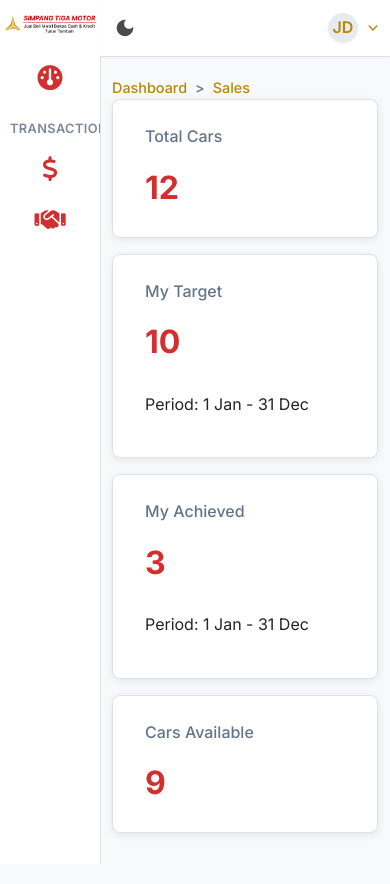
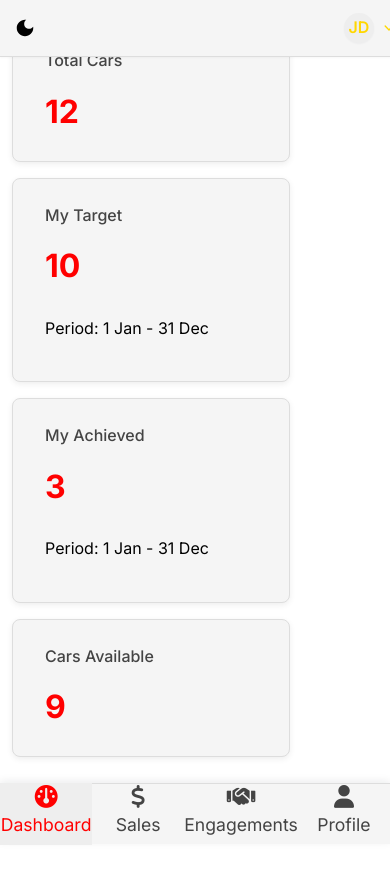
Before and after one commit to TopsNoers/salesmobil.github.io, a plain HTML site: page sales/dashboard_sales.html in a window 390 px wide. Drawn offline with Linux system fonts and the light colour scheme.

Commit message:
Add bottom navigation bar to sales pages for improved accessibility and navigation. Update styles for the bottom navbar and ensure consistent design across dashboard, sales, engagements, and profile pages. Enhance CSS for mobile responsiveness and visual consistency.

```diff
--- a/sales/dashboard_sales.html
+++ b/sales/dashboard_sales.html
@@ -27,8 +27,8 @@
         <span class="profile-name">John Doe</span>
         <svg style="width:18px;height:18px;vertical-align:middle;fill:var(--accent);" viewBox="0 0 20 20"><path d="M5.23 7.21a.75.75 0 0 1 1.06.02L10 11.06l3.71-3.83a.75.75 0 1 1 1.08 1.04l-4.25 4.39a.75.75 0 0 1-1.08 0L5.21 8.27a.75.75 0 0 1 .02-1.06z"/></svg>
         <div class="profile-dropdown" id="profileDropdown">
-          <a href="#">Profile</a>
-          <button onclick="logout()">Logout</button>
+          <a href="profile.html">Profile</a>
+          <button class="btn" onclick="logout()">Logout</button>
         </div>
       </div>
     </div>
@@ -169,6 +169,13 @@
       });
     });
 
+    // function to logout
+    function logout() {
+      console.log('Logout not implemented');
+      localStorage.removeItem('token');
+      window.location.href = '../index.html';
+    }
+
     // On page load, hide all submenus
     var submenus = document.querySelectorAll('.sidebar-submenu');
     submenus.forEach(function(submenu) {
@@ -265,6 +272,21 @@
         applyTheme('dark');
       }
     });
+
+    // function to toggle profile dropdown
+    function toggleProfileDropdown() {
+      document.getElementById('profileDropdown').classList.toggle('active');
+    }
+    function closeProfileDropdown() {
+      document.getElementById('profileDropdown').classList.remove('active');
+    }
 </script>
+
+<nav class="bottom-navbar">
+  <a href="dashboard_sales.html" class="bottom-nav-link active"><i class="fa-solid fa-gauge"></i><span>Dashboard</span></a>
+  <a href="sales.html" class="bottom-nav-link"><i class="fa-solid fa-dollar-sign"></i><span>Sales</span></a>
+  <a href="engagements.html" class="bottom-nav-link"><i class="fa-solid fa-handshake"></i><span>Engagements</span></a>
+  <a href="profile.html" class="bottom-nav-link"><i class="fa-solid fa-user"></i><span>Profile</span></a>
+</nav>
 </body>
 </html>
--- a/style.css
+++ b/style.css
@@ -1,55 +1,58 @@
 :root {
-  /* Light Theme (Default) - Inspired by Simpang Tiga Motor Logo */
-  --background: #F8F9FA; /* Off-White */
-  --foreground: #212529; /* Dark Gray Text */
-  --muted: #E9ECEF;      /* Light Gray for muted backgrounds */
-  --border: #DEE2E6;     /* Standard Light Border */
-  --card: #FFFFFF;          /* White Card Background */
+  /* Light Theme (Default) - Updated */
+  --background: #FFFFFF; /* White */
+  --foreground: #000000; /* Black Text */
+  --secondary-foreground: #444444; /* Dark Gray Secondary Text */
+  --muted: #EEEEEE;      /* Very Light Gray for muted backgrounds (inputs, etc.) */
+  --border: #DDDDDD;     /* Light Gray Border */
+  --card: #F5F5F5;       /* Very Light Gray Card Background */
 
-  --primary: #D32F2F;    /* Logo Red for headings/key text */
-  --primary-foreground: #FFFFFF; /* Text on primary-colored surfaces */
+  --primary: #FF0000;    /* Bright Red (for primary buttons) */
+  --primary-hover: #CC0000; /* Muted Red (for primary button hover) */
+  --primary-foreground: #FFFFFF; /* White text on primary buttons */
 
-  --accent: #B8860B;     /* Classic Gold (DarkGoldenrod) for buttons, links */
-  --accent-hover: #946D09; /* Darker Gold for hover */
+  --accent: #FFD700;     /* Gold (for links and secondary accents) */
+  --accent-hover: #E6BF00; /* Darker Gold for hover */
 
   --radius: 0.5rem;
-  --shadow: 0 2px 8px 0 rgba(0, 0, 0, 0.08);
+  --shadow: 0 2px 6px 0 rgba(0, 0, 0, 0.07); /* Softer shadow */
 
-  --sidebar-bg: #FFFFFF;
-  --sidebar-border: #DEE2E6;
-  --sidebar-active: rgba(184, 134, 11, 0.08); /* Subtle Gold highlight */
-  --sidebar-accent: #B8860B; /* Gold for active item text/icon */
+  --sidebar-bg: #FFFFFF; /* White sidebar */
+  --sidebar-border: #DDDDDD; /* Light Gray sidebar border */
+  --sidebar-active: rgba(255, 215, 0, 0.1); /* Subtle Gold highlight */
+  --sidebar-accent: #FFD700; /* Gold for active sidebar item text/icon */
 
   /* Specific variables for theme toggle icon */
-  --theme-toggle-icon-color: #4A4A4A;
-  --theme-toggle-icon-hover-bg: #E0E0E0;
+  --theme-toggle-icon-color: #000000; /* Black icon */
+  --theme-toggle-icon-hover-bg: #E0E0E0; /* Light Gray hover */
 }
 
 body.dark-mode {
-  /* Dark Theme - Inspired by Simpang Tiga Motor Logo */
+  /* Dark Theme - Inspired by Simpang Tiga Motor Logo - Updated */
   --background: #121212; /* Very Dark Gray */
-  --foreground: #EAEAEA; /* Light Gray Text */
-  --muted: #242424;      /* Subtle Dark Backgrounds */
-  --border: #383838;     /* Dark Borders */
-  --card: #1E1E1E;       /* Card Background */
+  --foreground: #FFFFFF; /* White Text */
+  --muted: #242424;      /* Subtle Dark Backgrounds (kept) */
+  --border: #333333;     /* Dark Gray Borders */
+  --card: #1E1E1E;       /* Charcoal Gray Card Background */
 
-  --primary: #D32F2F;    /* Logo Red - remains consistent */
-  --primary-foreground: #FFFFFF; /* Text on primary-colored surfaces */
+  --primary: #FF0000;    /* Bright Red (Accent Primary) */
+  --primary-foreground: #FFFFFF; /* Text on primary-colored surfaces (kept) */
 
-  --accent: #FFB300;     /* Logo Gold (Brighter for dark theme) */
-  --accent-hover: #FFA000; /* Darker Gold for hover */
+  --accent: #FFD700;     /* Gold (Accent Secondary) */
+  --accent-hover: #A67C00; /* Dark Gold/Brown (Button Hover) */
+  --secondary-foreground: #FFFFFF; /* White Text */
 
   /* --radius is inherited */
-  --shadow: 0 4px 12px 0 rgba(0, 0, 0, 0.25); /* Adjusted shadow for dark theme */
+  --shadow: 0 4px 12px 0 rgba(0, 0, 0, 0.25); /* Adjusted shadow for dark theme (kept) */
 
-  --sidebar-bg: #1A1A1A;
-  --sidebar-border: #303030;
-  --sidebar-active: rgba(255, 179, 0, 0.15); /* Subtle Gold highlight */
-  --sidebar-accent: #FFC107; /* Brighter Gold for active item text/icon */
+  --sidebar-bg: #1E1E1E;    /* Align with Card Background */
+  --sidebar-border: #333333; /* Align with new Border */
+  --sidebar-active: rgba(255, 215, 0, 0.15); /* Subtle New Gold highlight */
+  --sidebar-accent: #FFD700; /* New Gold for active item text/icon */
 
   /* Specific variables for theme toggle icon in dark mode */
-  --theme-toggle-icon-color: #E0E0E0;
-  --theme-toggle-icon-hover-bg: #3A3A3A;
+  --theme-toggle-icon-color: #FFFFFF; /* Align with new Primary Text */
+  --theme-toggle-icon-hover-bg: #3A3A3A; /* Kept */
 }
 
 body {
@@ -94,7 +97,7 @@ body {
 }
 
 .sidebar a {
-  color: var(--primary);
+  color: var(--secondary-foreground);
   text-decoration: none;
   padding: 12px 32px;
   display: flex;
@@ -110,8 +113,9 @@ body {
 
 .sidebar a.active,
 .sidebar a:hover {
-  background: var(--sidebar-active);
-  color: var(--sidebar-accent);
+  background: var(--primary);
+  color: var(--primary-foreground);
+  border-radius: var(--radius);
 }
 
 .main {
@@ -151,7 +155,7 @@ body {
 .card h3 {
   margin: 0 0 4px;
   font-size: 1rem;
-  color: #64748b;
+  color: var(--secondary-foreground);
   font-weight: 500;
 }
 
@@ -177,7 +181,7 @@ body {
 }
 
 .btn {
-  background: var(--accent);
+  background: var(--primary);
   color: var(--primary-foreground);
   border: none;
   padding: 8px 20px;
@@ -192,7 +196,7 @@ body {
 
 .btn:hover,
 .btn:focus {
-  background: var(--accent-hover);
+  background: var(--primary-hover);
 }
 
 /* Responsive Table Wrapper */
@@ -243,7 +247,7 @@ tr:last-child td {
   font-size: 1rem;
   padding: 0;
   border-radius: var(--radius);
-  transition: background 0.12s;
+  transition: background 0.12s, color 0.12s;
 }
 
 .actions button:hover,
@@ -293,7 +297,7 @@ tr:last-child td {
   display: block;
   margin: 12px 0 4px;
   font-size: 0.98rem;
-  color: #475569;
+  color: var(--secondary-foreground);
   font-weight: 500;
 }
 
@@ -333,19 +337,19 @@ tr:last-child td {
   border: none;
   font-size: 1.3em;
   cursor: pointer;
-  color: #64748b;
+  color: var(--secondary-foreground);
   border-radius: 50%;
   width: 32px;
   height: 32px;
   display: flex;
   align-items: center;
   justify-content: center;
-  transition: background 0.12s;
+  transition: background 0.12s, color 0.12s;
 }
 
 .close-btn:hover {
   background: var(--muted);
-  color: var(--accent-hover);
+  color: var(--primary);
 }
 
 @media (max-width: 900px) {
@@ -538,7 +542,7 @@ tr:last-child td {
   align-items: center;
   gap: 8px;
   font-size: 0.9rem;
-  color: #64748b;
+  color: var(--secondary-foreground);
   font-weight: 500;
 }
 
@@ -641,7 +645,7 @@ tr:last-child td {
 .sidebar-group-title {
   font-size: 0.92em;
   font-weight: 600;
-  color: #64748b;
+  color: var(--secondary-foreground);
   text-transform: uppercase;
   letter-spacing: 0.04em;
   padding: 10px 32px 4px 32px;
@@ -761,7 +765,7 @@ tr:last-child td {
     content: attr(data-label);
     flex: 0 0 120px;
     font-weight: 600;
-    color: var(--muted-foreground, #64748b);
+    color: var(--secondary-foreground);
     margin-right: 12px;
     min-width: 100px;
     display: block;
@@ -880,3 +884,75 @@ tr:last-child td {
     height: 20px;
   }
 }
+
+/* Bottom Navbar for Mobile */
+.bottom-navbar {
+  display: none;
+}
+
+@media (max-width: 700px) {
+  .sidebar {
+    display: none !important;
+  }
+
+  .main {
+    margin-left: 0;
+    margin-top: 0;
+    padding-top: 0;
+    padding-right: 0;
+    padding-bottom: 0;
+  }
+
+  .navbar {
+    width: 100%;
+    position: fixed;
+    top: 0;
+    left: 0;
+    right: 0;
+    z-index: 1000;
+  }
+
+  .bottom-navbar {
+    display: flex;
+    position: fixed;
+    left: 0;
+    right: 0;
+    bottom: 0;
+    height: 60px;
+    background: var(--card);
+    border-top: 1px solid var(--border);
+    box-shadow: 0 -2px 8px 0 rgba(16,24,40,0.08);
+    z-index: 1200;
+    justify-content: space-around;
+    align-items: center;
+    padding: 0;
+    width: 100vw;
+  }
+  .bottom-nav-link {
+    flex: 1;
+    text-align: center;
+    color: var(--secondary-foreground);
+    text-decoration: none;
+    font-size: 1.1em;
+    display: flex;
+    flex-direction: column;
+    align-items: center;
+    justify-content: center;
+    height: 100%;
+    padding: 0 0 2px 0;
+    transition: color 0.15s, background 0.15s;
+  }
+  .bottom-nav-link i {
+    font-size: 1.3em;
+    margin-bottom: 2px;
+  }
+  .bottom-nav-link.active,
+  .bottom-nav-link:active,
+  .bottom-nav-link:hover {
+    color: var(--primary);
+    background: var(--muted);
+  }
+  body {
+    padding-bottom: 60px !important;
+  }
+}
```
Also changed, not shown: sales/add_engagements.html (+7 -0 lines), sales/add_sales.html (+7 -0 lines), sales/engagements.html (+7 -0 lines), sales/sales.html (+7 -0 lines).
